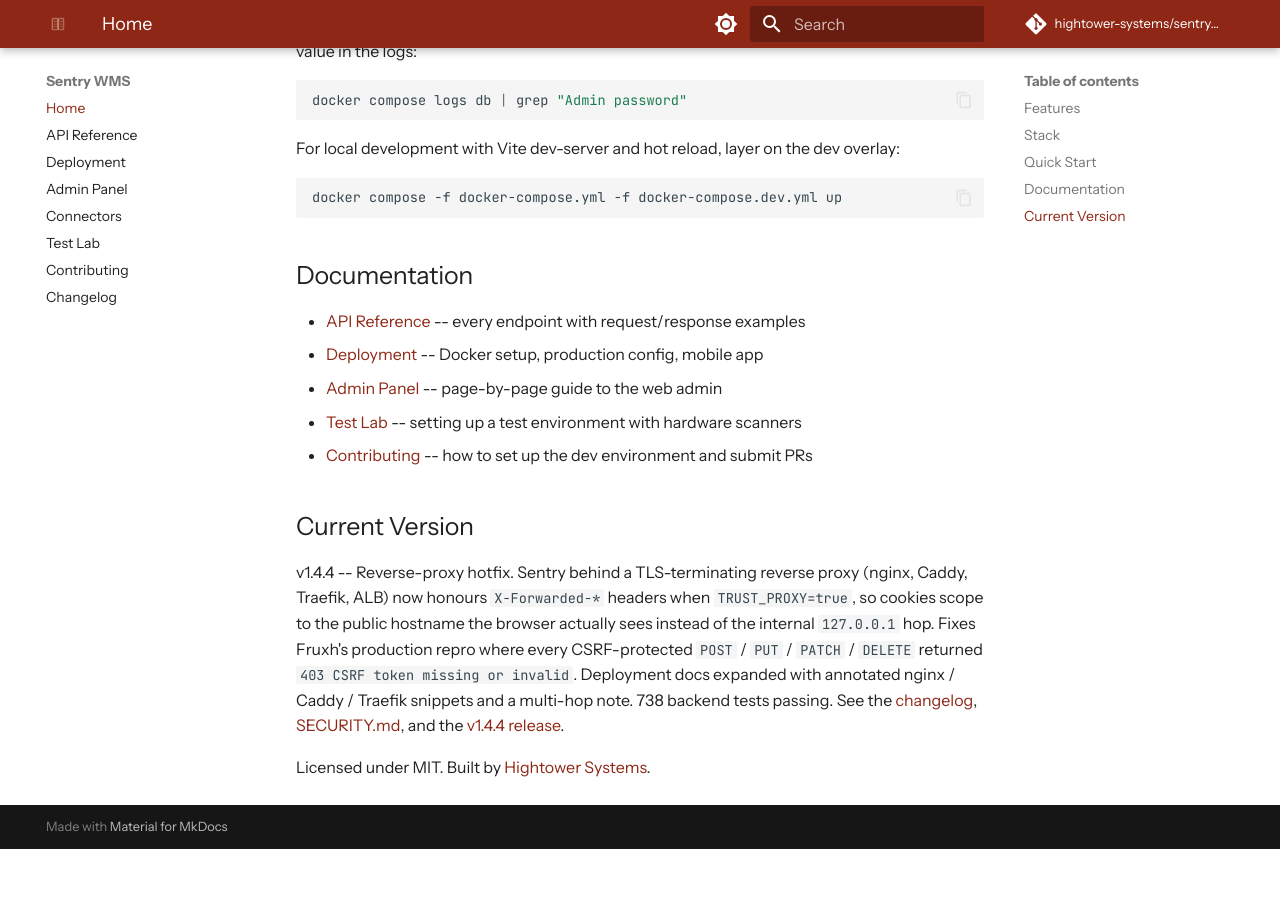
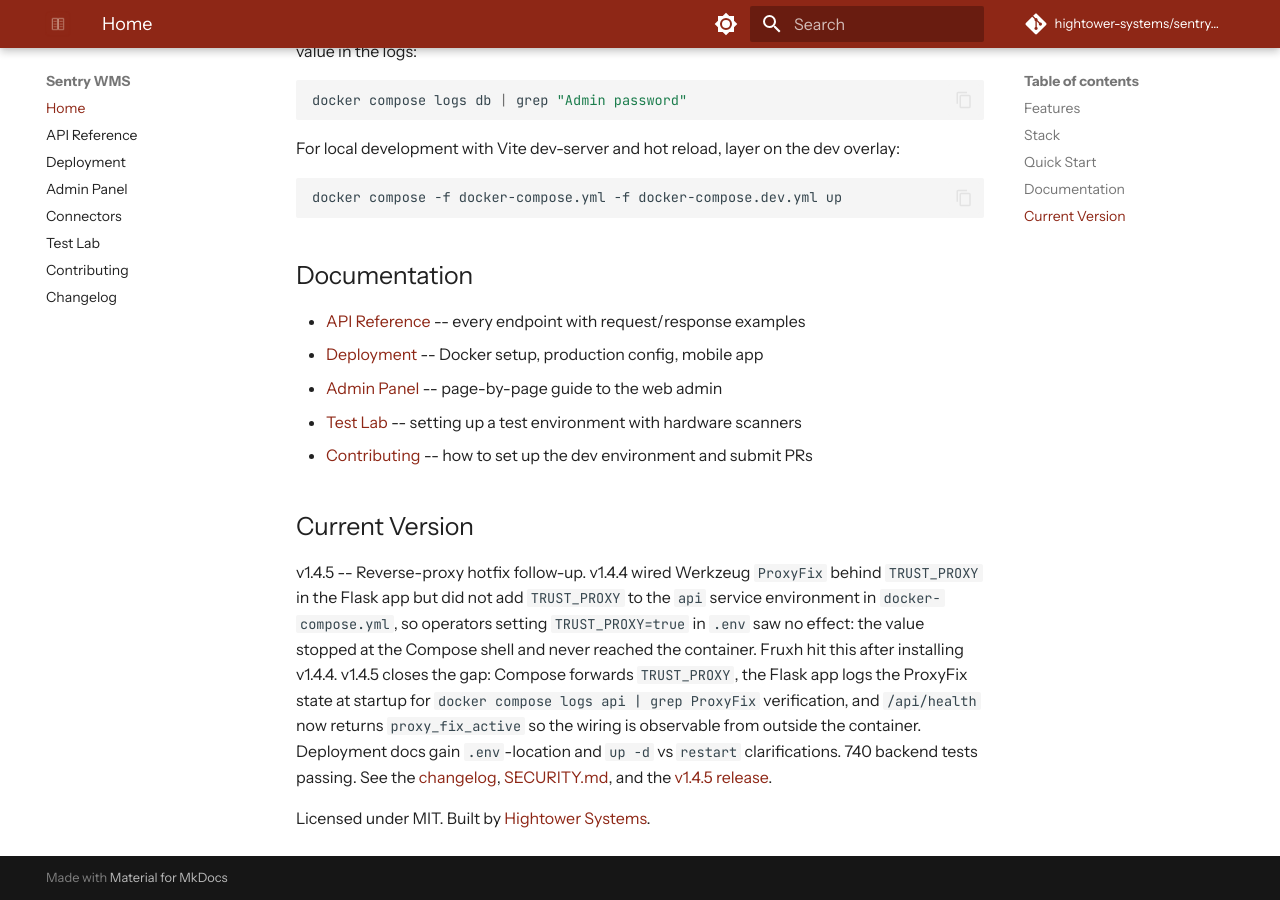
Before and after one commit to hightower-systems/sentry-wms, an MkDocs documentation site: the page built from docs/index.md, in a window 1280 px wide and 900 px high, scrolled down 1656 px. Built offline with MkDocs 1.6.1 and Material for MkDocs 9.7.7, drawn with Linux system fonts in a browser that asks for light colours; comment, search, counter and statistics services are not loaded; before the commit the page ends 2505 px from its top, so only the background shows below that.

Commit message:
chore: bump version to 1.4.5 across all packages and docs
v1.4.5 is the reverse-proxy hotfix follow-up (#136, refs #107 /
Fruxh's #98). api-only code change (+2 tests on the new /api/health
proxy_fix_active contract) plus the Compose wiring, .env.example,
and deployment.md updates from the earlier commits in this branch.
Mobile has no code changes; the mobile version strings still bump
to keep the BUILD_VERSION guard (#73) consistent across all
packages, same convention as v1.4.4 and v1.4.3.

Files bumped (same set as the ae9cec9 v1.4.3 -> v1.4.4 bump):
  api/version.py                       1.4.4 -> 1.4.5
  admin/package.json                   1.4.4 -> 1.4.5
  admin/package-lock.json              1.4.4 -> 1.4.5 (root package only)
  admin/src/pages/Settings.jsx         About section mono Version
  mobile/package.json                  1.4.4 -> 1.4.5
  mobile/package-lock.json             1.4.4 -> 1.4.5 (root package only)
  mobile/app.json                      Expo version
  mobile/src/screens/HomeScreen.js     footer v1.4.4 -> v1.4.5
  mobile/src/screens/LoginScreen.js    version label v1.4.4 -> v1.4.5
  docs/deployment.md                   adb install sentry-wms-v1.4.5.apk
  docs/index.md                        Current Version paragraph rewritten
  README.md                            badge (1.4.5), tests badge (740),
                                        status line, milestone row (new),
                                        footer

Not bumped:
  mobile/app.json android.versionCode  stays at 1 -- same convention as
                                        every prior 1.4.x bump (v1.4.5
                                        has no mobile code changes).
  mobile node dependency versions      unrelated (lighthouse-logger etc.
                                        happen to share the 1.4.x space).
  CHANGELOG.md / docs/changelog.md     handled in the next commit.
  v1.4.4 docstrings and code comments  historical markers describing
                                        when features landed and which
                                        release shipped the Compose
                                        wiring gap this release closes;
                                        stay.

Tests: 740 backend (738 at v1.4.4 + 2 new in test_proxy_fix.py for
the /api/health proxy_fix_active contract), 58 admin unchanged, 32
mobile unchanged, all green. Lockfile Version Check workflow clean.

````diff
--- a/admin/src/pages/Settings.jsx
+++ b/admin/src/pages/Settings.jsx
@@ -384,7 +384,7 @@
       <div className="settings-section">
         <h3>About</h3>
         <div className="detail-grid">
-          <span className="detail-label">Version</span><span className="mono">1.4.4</span>
+          <span className="detail-label">Version</span><span className="mono">1.4.5</span>
           <span className="detail-label">Repository</span><span><a href="https://github.com/hightower-systems/sentry-wms" target="_blank" rel="noopener noreferrer">github.com/hightower-systems/sentry-wms</a></span>
         </div>
       </div>
--- a/api/version.py
+++ b/api/version.py
@@ -1,3 +1,3 @@
 """Sentry WMS version."""
 
-__version__ = "1.4.4"
+__version__ = "1.4.5"
--- a/docs/deployment.md
+++ b/docs/deployment.md
@@ -345,7 +345,7 @@
 Install via ADB:
 
 ```bash
-adb install sentry-wms-v1.4.4.apk
+adb install sentry-wms-v1.4.5.apk
 ```
 
 Or transfer the APK to the device and open it from the file manager.
--- a/docs/index.md
+++ b/docs/index.md
@@ -67,6 +67,6 @@
 
 ## Current Version
 
-v1.4.4 -- Reverse-proxy hotfix. Sentry behind a TLS-terminating reverse proxy (nginx, Caddy, Traefik, ALB) now honours `X-Forwarded-*` headers when `TRUST_PROXY=true`, so cookies scope to the public hostname the browser actually sees instead of the internal `127.0.0.1` hop. Fixes Fruxh's production repro where every CSRF-protected `POST` / `PUT` / `PATCH` / `DELETE` returned `403 CSRF token missing or invalid`. Deployment docs expanded with annotated nginx / Caddy / Traefik snippets and a multi-hop note. 738 backend tests passing. See the [changelog](changelog.md), [SECURITY.md](https://github.com/hightower-systems/sentry-wms/blob/main/SECURITY.md), and the [v1.4.4 release](https://github.com/hightower-systems/sentry-wms/releases/tag/v1.4.4).
+v1.4.5 -- Reverse-proxy hotfix follow-up. v1.4.4 wired Werkzeug `ProxyFix` behind `TRUST_PROXY` in the Flask app but did not add `TRUST_PROXY` to the `api` service environment in `docker-compose.yml`, so operators setting `TRUST_PROXY=true` in `.env` saw no effect: the value stopped at the Compose shell and never reached the container. Fruxh hit this after installing v1.4.4. v1.4.5 closes the gap: Compose forwards `TRUST_PROXY`, the Flask app logs the ProxyFix state at startup for `docker compose logs api | grep ProxyFix` verification, and `/api/health` now returns `proxy_fix_active` so the wiring is observable from outside the container. Deployment docs gain `.env`-location and `up -d` vs `restart` clarifications. 740 backend tests passing. See the [changelog](changelog.md), [SECURITY.md](https://github.com/hightower-systems/sentry-wms/blob/main/SECURITY.md), and the [v1.4.5 release](https://github.com/hightower-systems/sentry-wms/releases/tag/v1.4.5).
 
 Licensed under MIT. Built by [Hightower Systems](https://github.com/hightower-systems).
````
Also changed, not shown: README.md (+5 -4 lines), 7 other files.
